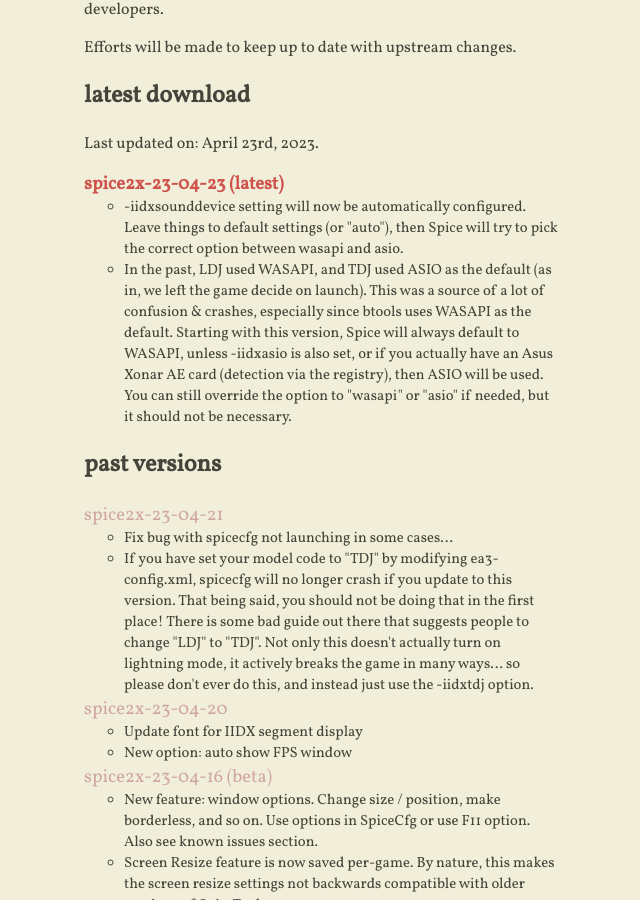
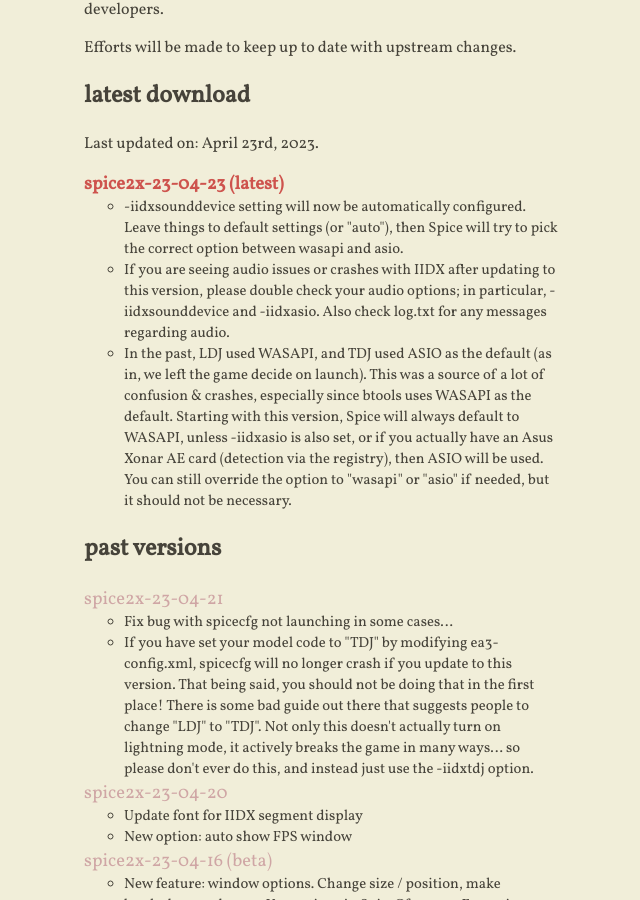
Before and after one commit to spice2x/spice2x.github.io, a Jekyll site: the page built from docs/index.html, in a window 1280 px wide and 900 px high, scrolled down 330 px. Shown: the whole window, without its empty margins (420-1060 px from the left). Built offline with Jekyll 4.4.1, drawn with Linux system fonts in a browser that asks for light colours; nearby versions of some CDN libraries.

Commit message:
add warning message about audio settings

```diff
--- a/docs/_includes/content.html
+++ b/docs/_includes/content.html
@@ -38,6 +38,11 @@
       <li>
         -iidxsounddevice setting will now be automatically configured. Leave things to default settings
         (or "auto"), then Spice will try to pick the correct option between wasapi and asio.
+      </li>
+      <li>
+        If you are seeing audio issues or crashes with IIDX after updating to this version, please double
+        check your audio options; in particular, -iidxsounddevice and -iidxasio. Also check log.txt for
+        any messages regarding audio.
       </li>
       <li>
         In the past, LDJ used WASAPI, and TDJ used ASIO as the default (as in, we left the game decide on launch).
```
